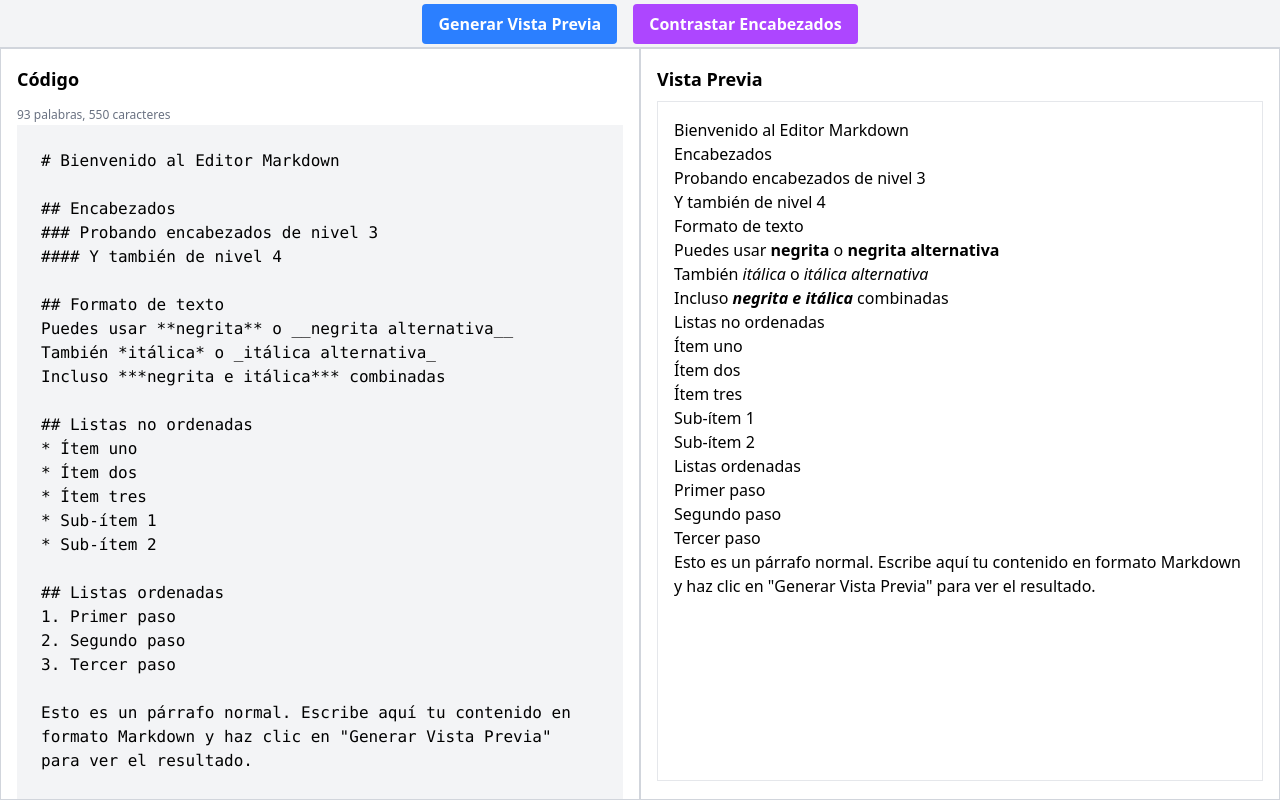
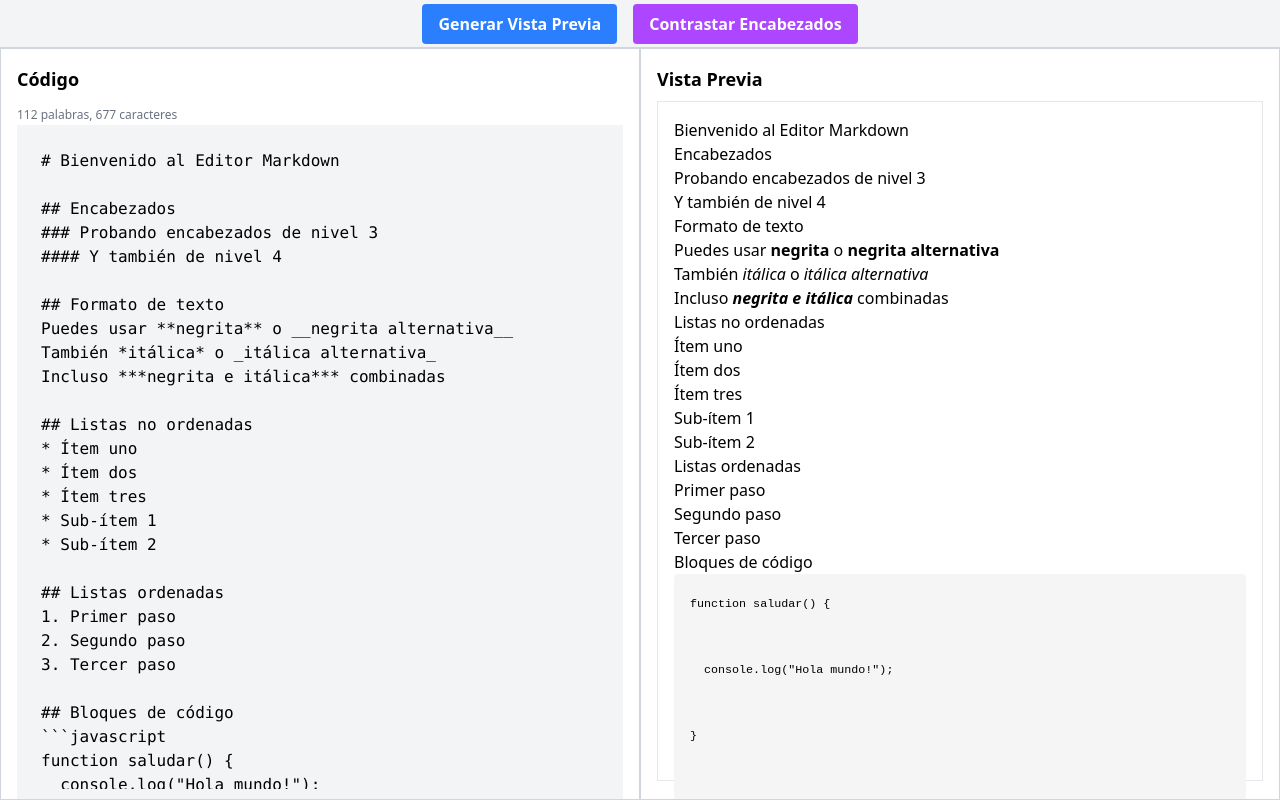
Before and after one commit to jobbjaime/markdown-editor, a plain HTML site: page index.html in a window 1280 px wide. Both pictures are taken after a click on the button "Generar Vista Previa". Drawn offline with nearby package versions, Linux system fonts and the light colour scheme.

Commit message:
Modificación y reagrupacion del codigo

````diff
--- a/css/styles.css
+++ b/css/styles.css
@@ -0,0 +1,30 @@
+/* Estilos personalizados para el editor Markdown */
+
+/* Este archivo complementa los estilos de Tailwind CSS */
+
+/* Estilos para el área de código */
+#editor-area textarea:focus {
+    outline: none;
+    box-shadow: 0 0 0 2px rgba(74, 144, 226, 0.3);
+  }
+
+  /* Estilos para bloques de código */
+  pre {
+    background-color: #f5f5f5;
+    border-radius: 4px;
+    padding: 1rem;
+    overflow-x: auto;
+  }
+
+  code {
+    font-family: monospace;
+    background-color: #f5f5f5;
+    padding: 0.1rem 0.3rem;
+    border-radius: 3px;
+    font-size: 0.9em;
+  }
+
+  pre code {
+    background-color: transparent;
+    padding: 0;
+  }
--- a/index.html
+++ b/index.html
@@ -5,6 +5,9 @@
     <meta name="viewport" content="width=device-width, initial-scale=1.0" />
     <title>Editor con Vista Previa</title>
     <script src="https://cdn.jsdelivr.net/npm/@tailwindcss/browser@4"></script>
+
+    <!-- línea de referencia al CSS -->
+    <link rel="stylesheet" href="css/styles.css" />
   </head>
   <body class="h-screen flex flex-col overflow-hidden">
     <!-- Barra de herramientas en desktop (arriba) -->
@@ -39,7 +42,9 @@
         <article class="p-4">
           <h2 class="text-lg font-bold mb-2">Código</h2>
           <!-- Output para el contador de estadísticas -->
-          <output id="counter" class="text-xs text-gray-500 mb-2">0 palabras, 0 caracteres</output>
+          <output id="counter" class="text-xs text-gray-500 mb-2"
+            >0 palabras, 0 caracteres</output
+          >
           <!-- Textarea (se mantendrá porque será reemplazado por JS) -->
           <div
             id="editor-area"
@@ -91,6 +96,9 @@
     </footer>
 
     <!-- Script integrado -->
+    <script src="js/format.js"></script>
+    <script src="js/lists.js"></script>
+    <script src="js/blocks.js"></script>
     <script src="js/app.js"></script>
   </body>
 </html>
--- a/js/app.js
+++ b/js/app.js
@@ -11,8 +11,7 @@ document.addEventListener("DOMContentLoaded", function () {
 
   // Agregar área de texto editable al editor
   const textArea = document.createElement("textarea");
-  textArea.className =
-    "w-full h-full p-2 font-mono bg-gray-100 focus:outline-none";
+  textArea.className = "w-full h-full p-2 font-mono bg-gray-100 focus:outline-none";
   textArea.placeholder = "Escribe texto en formato Markdown aquí...";
   textArea.style.resize = "none";
   textArea.style.border = "none";
@@ -29,65 +28,25 @@ document.addEventListener("DOMContentLoaded", function () {
     counterElement.textContent = `${wordCount} palabras, ${charCount} caracteres`;
   }
 
-  // Función para convertir Markdown a HTML usando regex
+  // Función para convertir Markdown a HTML usando funciones de los otros módulos
   function convertMarkdownToHTML(markdown) {
     if (!markdown) return "";
 
     let html = markdown;
 
-    // Convertir negrita: **texto** o __texto__ a <strong>texto</strong>
-    html = html.replace(/\*\*(.*?)\*\*/g, "<strong>$1</strong>");
-    html = html.replace(/__(.*?)__/g, "<strong>$1</strong>");
+    // Aplicar formato básico de texto (de format.js)
+    html = formatEmphasis(html);
+    html = formatHeaders(html);
 
-    // Convertir itálica: *texto* o _texto_ a <em>texto</em>
-    html = html.replace(/\*(.*?)\*/g, "<em>$1</em>");
-    html = html.replace(/_(.*?)_/g, "<em>$1</em>");
+    // Aplicar formato de listas (de lists.js)
+    html = formatUnorderedLists(html);
+    html = formatOrderedLists(html);
 
-    // Convertir encabezados (h1, h2, h3, h4, h5, h6)
-    html = html.replace(/^# (.+)$/gm, "<h1>$1</h1>");
-    html = html.replace(/^## (.+)$/gm, "<h2>$1</h2>");
-    html = html.replace(/^### (.+)$/gm, "<h3>$1</h3>");
-    html = html.replace(/^#### (.+)$/gm, "<h4>$1</h4>");
-    html = html.replace(/^##### (.+)$/gm, "<h5>$1</h5>");
-    html = html.replace(/^###### (.+)$/gm, "<h6>$1</h6>");
+    // Aplicar formato de bloques de código (de blocks.js)
+    html = formatCodeBlocks(html);
 
-    // Convertir listas no ordenadas
-    // Identificar bloques de lista no ordenada
-    const ulBlocks = html.match(/(?:^[*-] .+$\n?)+/gm);
-    if (ulBlocks) {
-      ulBlocks.forEach((block) => {
-        // Convertir cada línea de la lista a elemento <li>
-        const listItems = block.replace(/^[*-] (.+)$/gm, "<li>$1</li>");
-        // Envolver en <ul>
-        const ulBlock = `<ul>\n${listItems}\n</ul>`;
-        // Reemplazar el bloque original
-        html = html.replace(block, ulBlock);
-      });
-    }
-
-    // Convertir listas ordenadas
-    // Identificar bloques de lista ordenada
-    const olBlocks = html.match(/(?:^\d+\. .+$\n?)+/gm);
-    if (olBlocks) {
-      olBlocks.forEach((block) => {
-        // Convertir cada línea de la lista a elemento <li>
-        const listItems = block.replace(/^\d+\. (.+)$/gm, "<li>$1</li>");
-        // Envolver en <ol>
-        const olBlock = `<ol>\n${listItems}\n</ol>`;
-        // Reemplazar el bloque original
-        html = html.replace(block, olBlock);
-      });
-    }
-
-    // Convertir líneas simples a párrafos (excluyendo las ya procesadas)
-    // Buscar líneas que no sean parte de elementos ya procesados y que no estén vacías
-    html = html.replace(/^(?!<h|<ul|<ol|<li|<strong|<em|$)(.+)$/gm, "<p>$1</p>");
-
-    // Agregar saltos de línea para mejor legibilidad
-    html = html.replace(/<\/h(\d)>/g, "</h$1>\n");
-    html = html.replace(/<\/p>/g, "</p>\n");
-    html = html.replace(/<\/ul>/g, "</ul>\n");
-    html = html.replace(/<\/ol>/g, "</ol>\n");
+    // Formatear párrafos (de format.js)
+    html = formatParagraphs(html);
 
     return html;
   }
@@ -198,7 +157,7 @@ document.addEventListener("DOMContentLoaded", function () {
   textArea.addEventListener('input', function() {
     updateCounter();
     // Si quieres que la vista previa se actualice en tiempo real, descomenta:
-    // updatePreview();
+    updatePreview();
   });
 
   // Inicializar con un ejemplo
@@ -225,6 +184,15 @@ Incluso ***negrita e itálica*** combinadas
 2. Segundo paso
 3. Tercer paso
 
+## Bloques de código
+\`\`\`javascript
+function saludar() {
+  console.log("Hola mundo!");
+}
+\`\`\`
+
+Código en línea: \`const x = 42;\`
+
 Esto es un párrafo normal. Escribe aquí tu contenido en formato Markdown y haz clic en "Generar Vista Previa" para ver el resultado.`;
 
   // Inicializar contador
--- a/js/blocks.js
+++ b/js/blocks.js
@@ -0,0 +1,16 @@
+// Funciones para resaltado de bloques de código
+
+function formatCodeBlocks(text) {
+    let html = text;
+
+    // Detectar bloques de código con triple backtick ```
+    html = html.replace(/```(\w*)\n([\s\S]*?)```/g, function(match, language, code) {
+      const formattedCode = code.replace(/</g, '&lt;').replace(/>/g, '&gt;');
+      return `<pre><code class="language-${language}">${formattedCode}</code></pre>`;
+    });
+
+    // Detectar código en línea con backtick simple `code`
+    html = html.replace(/`([^`]+)`/g, '<code>$1</code>');
+
+    return html;
+  }
--- a/js/format.js
+++ b/js/format.js
@@ -0,0 +1,38 @@
+// Funciones para formato básico de texto (encabezados, negrita, itálica)
+
+function formatHeaders(text) {
+    // Convertir encabezados (h1, h2, h3, h4, h5, h6)
+    let html = text;
+    html = html.replace(/^# (.+)$/gm, "<h1>$1</h1>");
+    html = html.replace(/^## (.+)$/gm, "<h2>$1</h2>");
+    html = html.replace(/^### (.+)$/gm, "<h3>$1</h3>");
+    html = html.replace(/^#### (.+)$/gm, "<h4>$1</h4>");
+    html = html.replace(/^##### (.+)$/gm, "<h5>$1</h5>");
+    html = html.replace(/^###### (.+)$/gm, "<h6>$1</h6>");
+    return html;
+  }
+
+  function formatEmphasis(text) {
+    let html = text;
+    // Convertir negrita: **texto** o __texto__ a <strong>texto</strong>
+    html = html.replace(/\*\*(.*?)\*\*/g, "<strong>$1</strong>");
+    html = html.replace(/__(.*?)__/g, "<strong>$1</strong>");
+
+    // Convertir itálica: *texto* o _texto_ a <em>texto</em>
+    html = html.replace(/\*(.*?)\*/g, "<em>$1</em>");
+    html = html.replace(/_(.*?)_/g, "<em>$1</em>");
+
+    return html;
+  }
+
+  function formatParagraphs(text) {
+    // Convertir líneas simples a párrafos (excluyendo las ya procesadas)
+    let html = text;
+    html = html.replace(/^(?!<h|<ul|<ol|<li|<strong|<em|$)(.+)$/gm, "<p>$1</p>");
+
+    // Agregar saltos de línea para mejor legibilidad
+    html = html.replace(/<\/h(\d)>/g, "</h$1>\n");
+    html = html.replace(/<\/p>/g, "</p>\n");
+
+    return html;
+  }
--- a/js/lists.js
+++ b/js/lists.js
@@ -0,0 +1,40 @@
+// Funciones para transformar listas Markdown en HTML
+
+function formatUnorderedLists(text) {
+    let html = text;
+    // Identificar bloques de lista no ordenada
+    const ulBlocks = html.match(/(?:^[*-] .+$\n?)+/gm);
+    if (ulBlocks) {
+      ulBlocks.forEach((block) => {
+        // Convertir cada línea de la lista a elemento <li>
+        const listItems = block.replace(/^[*-] (.+)$/gm, "<li>$1</li>");
+        // Envolver en <ul>
+        const ulBlock = `<ul>\n${listItems}\n</ul>`;
+        // Reemplazar el bloque original
+        html = html.replace(block, ulBlock);
+      });
+    }
+    return html;
+  }
+
+  function formatOrderedLists(text) {
+    let html = text;
+    // Identificar bloques de lista ordenada
+    const olBlocks = html.match(/(?:^\d+\. .+$\n?)+/gm);
+    if (olBlocks) {
+      olBlocks.forEach((block) => {
+        // Convertir cada línea de la lista a elemento <li>
+        const listItems = block.replace(/^\d+\. (.+)$/gm, "<li>$1</li>");
+        // Envolver en <ol>
+        const olBlock = `<ol>\n${listItems}\n</ol>`;
+        // Reemplazar el bloque original
+        html = html.replace(block, olBlock);
+      });
+    }
+
+    // Agregar saltos de línea para mejor legibilidad
+    html = html.replace(/<\/ul>/g, "</ul>\n");
+    html = html.replace(/<\/ol>/g, "</ol>\n");
+
+    return html;
+  }
````
